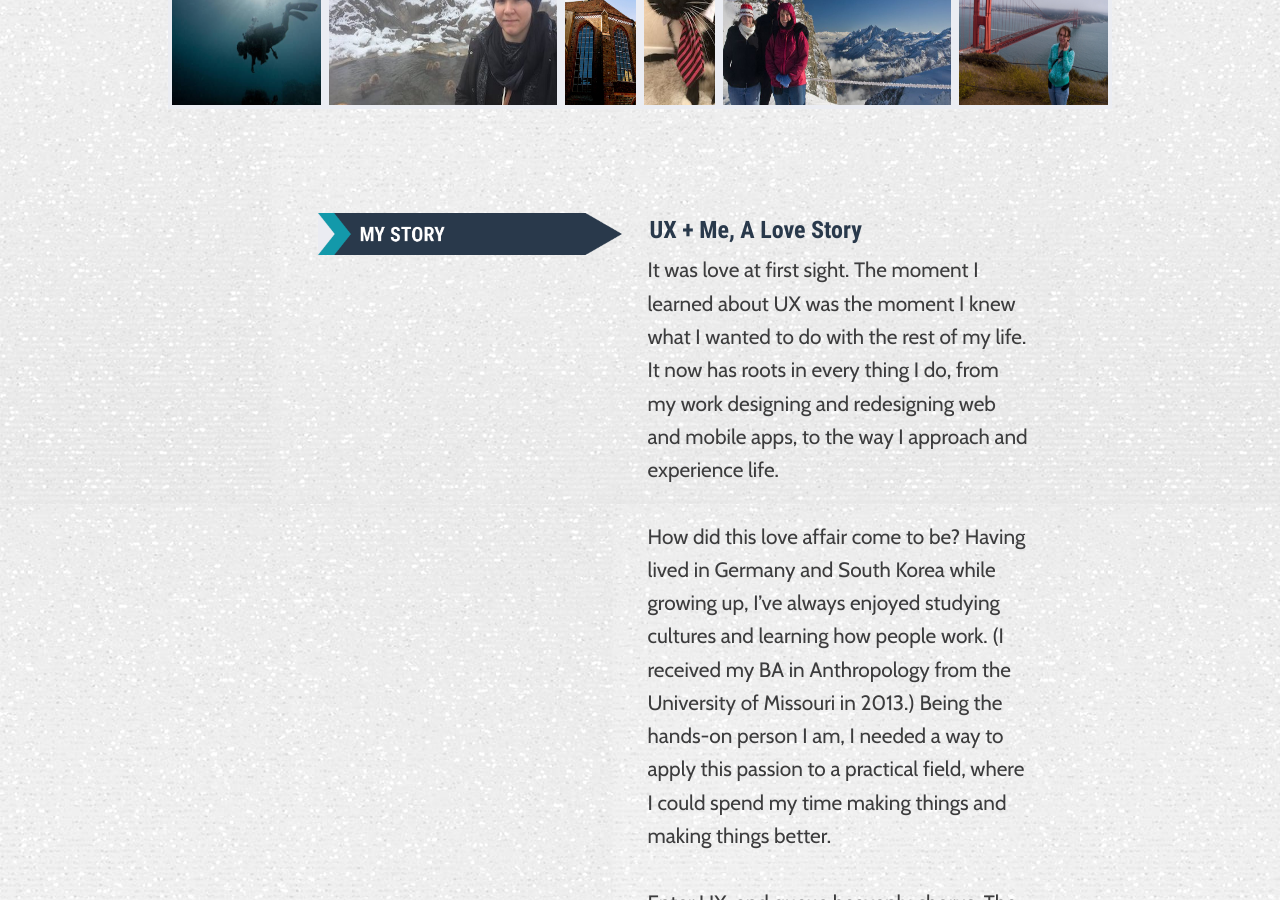
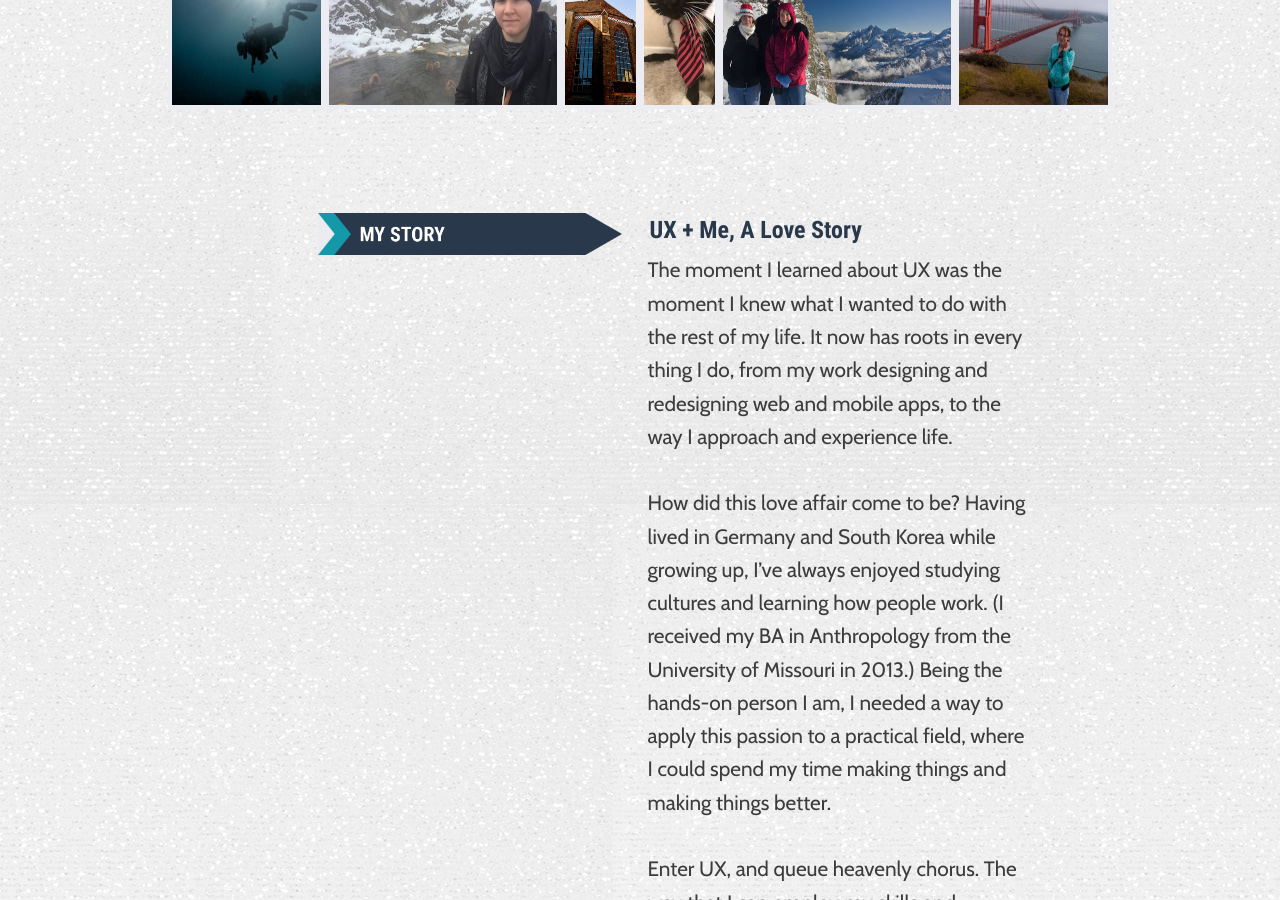
Before and after one commit to emeriwether/emeriwether.github.io, a Jekyll site: the page built from about.html, in a window 1280 px wide and 900 px high, scrolled down 960 px. Built offline with Jekyll 4.4.1, drawn with Linux system fonts in a browser that asks for light colours.

Commit message:
update about my story section text

```diff
--- a/about.html
+++ b/about.html
@@ -361,7 +361,7 @@ css: /css2/about.css
         <!-- TEXT -->
         <div class="large-6 cell bodyText">
             <h4 class="text-left navyText">UX + Me, A Love Story</h4>
-            <p class="text-left">It was love at first sight. The moment I learned about UX was the moment I knew what I wanted to do with the rest of my life. It now has roots in every thing I do, from my work designing and redesigning web and mobile apps, to the way I approach and experience life.
+            <p class="text-left">The moment I learned about UX was the moment I knew what I wanted to do with the rest of my life. It now has roots in every thing I do, from my work designing and redesigning web and mobile apps, to the way I approach and experience life.
 
             <br><br>How did this love affair come to be? Having lived in Germany and South Korea while growing up, I’ve always enjoyed studying cultures and learning how people work. (I received my BA in Anthropology from the University of Missouri in 2013.) Being the hands-on person I am, I needed a way to apply this passion to a practical field, where I could spend my time making things and making things better. <!--Creating and problem solving. Experimenting, and exploring, and designing delight and elegance into everyday experiences. -->
 
```
Also changed, not shown: 1 other file.
